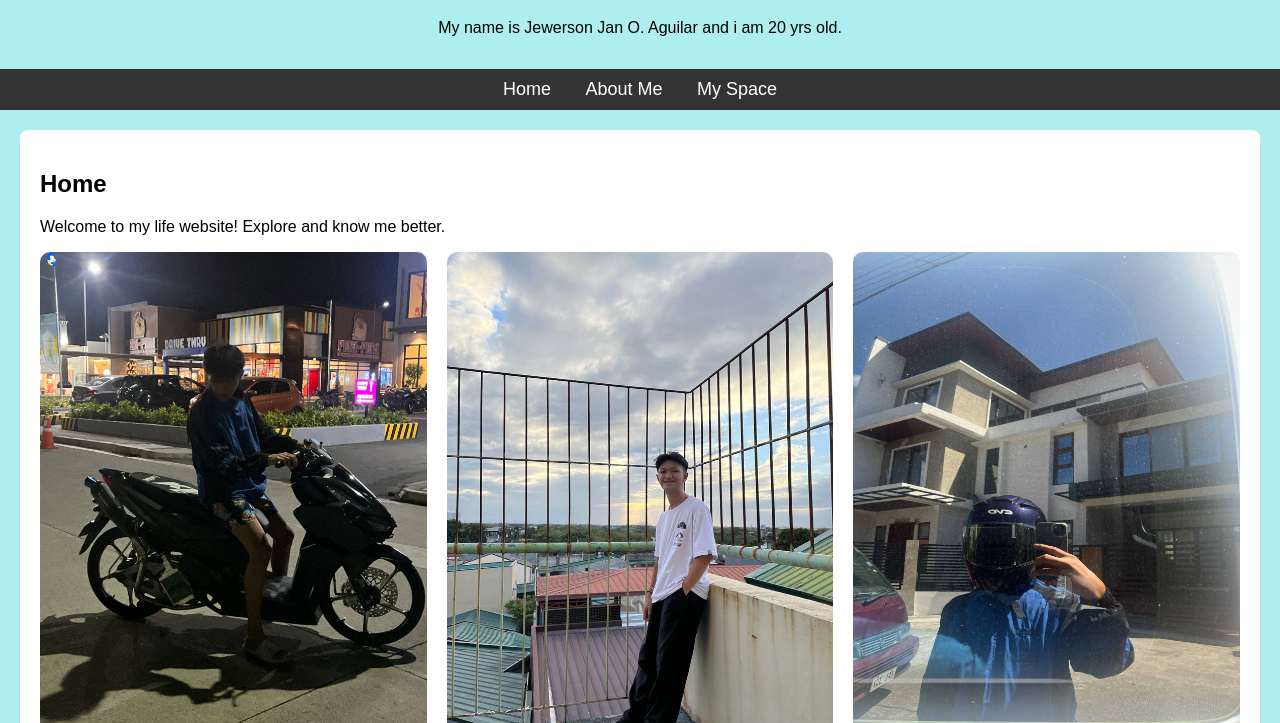
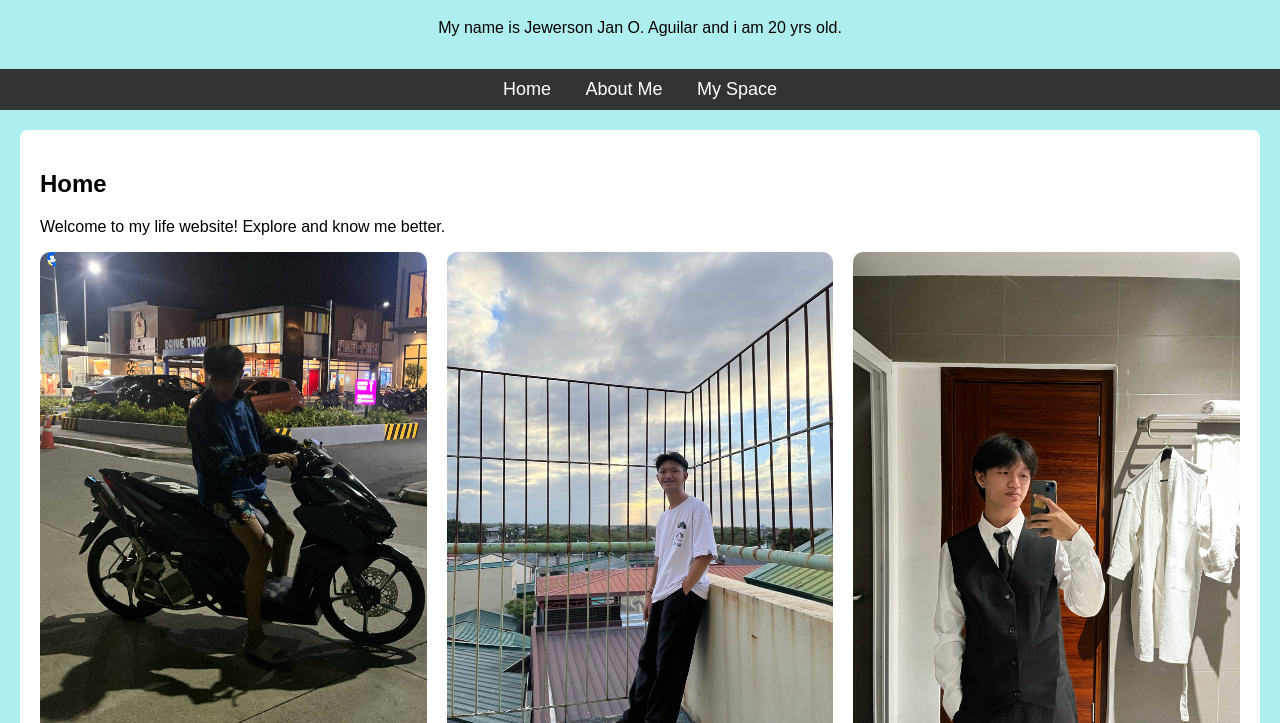
Before and after one commit to estokswa/Jewerson, a plain HTML site: page index.html in a window 1280 px wide. Shown: the part 77-800 px from the top of the page. Drawn offline with Linux system fonts and the light colour scheme.

Commit message:
Update index.html

```diff
--- a/index.html
+++ b/index.html
@@ -99,7 +99,7 @@ color: white;
 alt="Image 1" style="width:100%; border-radius: 10px;">
 <img src="7ac43534-be2a-488f-a698-dd00413eb969.jpg"
 alt="Image 2" style="width:100%; border-radius: 10px;">
-<img src="dc647d1a-eaa0-4cd4-b7a4-d61f1a4bef83.jpg"
+<img src="a9148deb-8ec6-4f0e-b904-7896684a28c3.jpg"
 alt="Image 3" style="width:100%; border-radius: 10px;">
 <img
 src="dc647d1a-eaa0-4cd4-b7a4-d61f1a4bef83.jpg"
```
